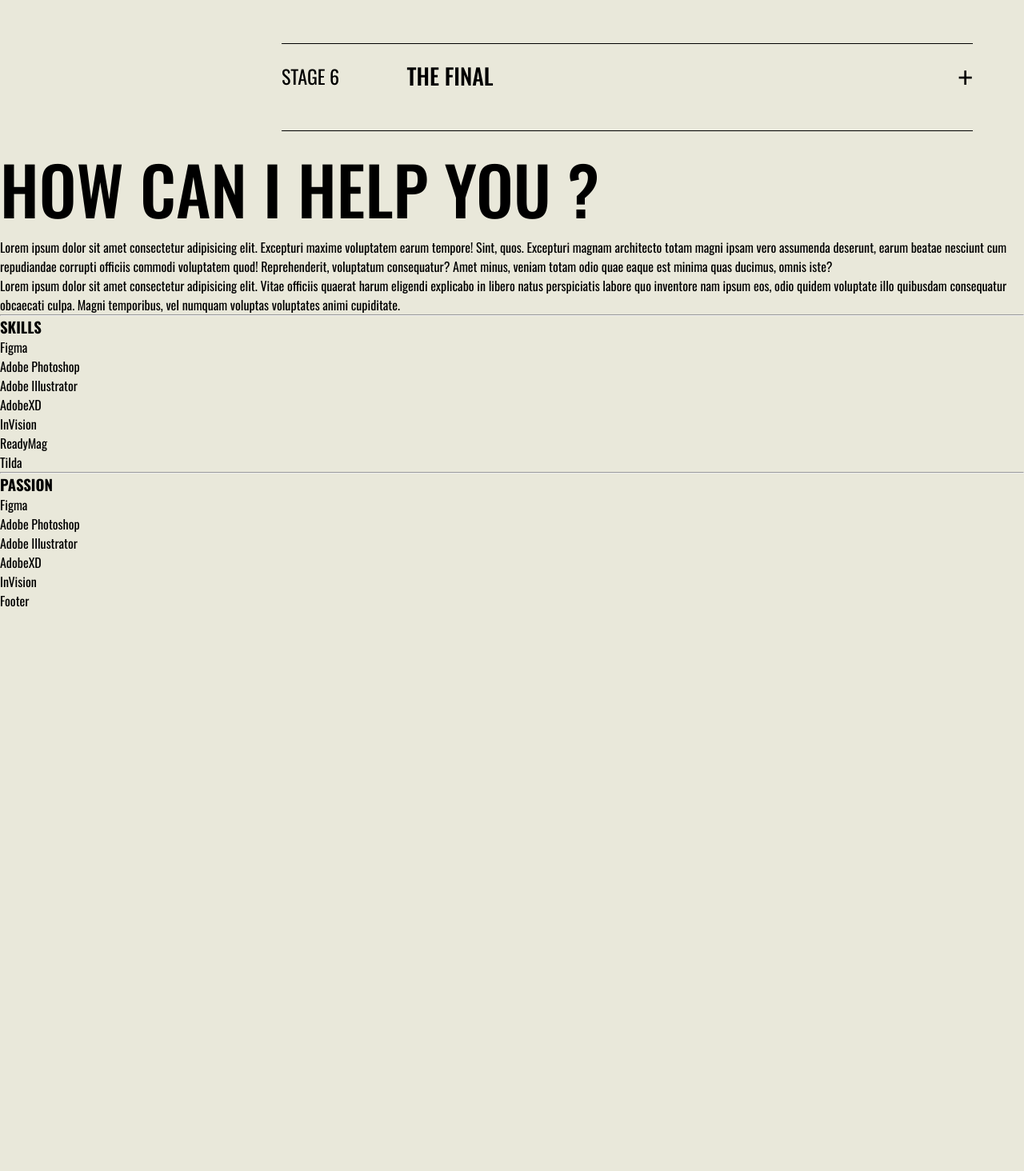
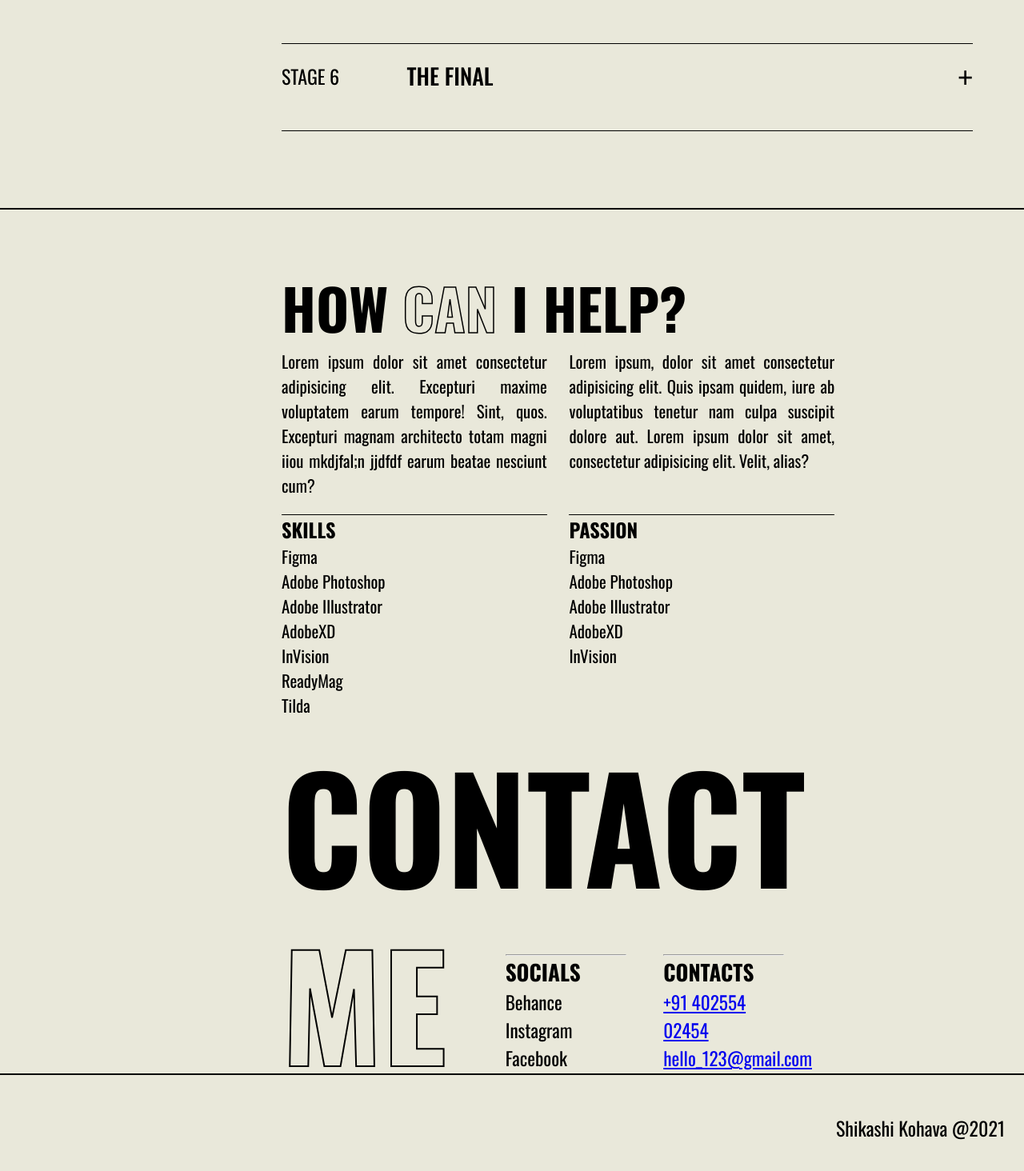
Before and after one commit to shibaram-brilliantlink/01project, a React (Vite) app: page / in a window 1280 px wide. Shown: the part 2919-4383 px from the top of the page at 80% size. Before the commit the page ends 3682 px from the top, so only its background shows below. Built offline with nearby package versions, Linux system fonts and the light colour scheme.

Commit message:
07commit Mid section complete; 08commit Bottom section complete

```diff
--- a/src/components/Bottomsection.jsx
+++ b/src/components/Bottomsection.jsx
@@ -6,29 +6,25 @@ function Bottomsection() {
     <StyledBottomSection>
       <Top>
         <Heading>
-          HOW <span>CAN</span> I HELP YOU ?
+          HOW <span>CAN</span> I HELP?
         </Heading>
         <Content>
-          <div>
+          <Para>
             <p>
               Lorem ipsum dolor sit amet consectetur adipisicing elit. Excepturi
               maxime voluptatem earum tempore! Sint, quos. Excepturi magnam
-              architecto totam magni ipsam vero assumenda deserunt, earum beatae
-              nesciunt cum repudiandae corrupti officiis commodi voluptatem
-              quod! Reprehenderit, voluptatum consequatur? Amet minus, veniam
-              totam odio quae eaque est minima quas ducimus, omnis iste?
+              architecto totam magni iiou mkdjfal;n jjdfdf earum beatae nesciunt
+              cum?
             </p>
             <p>
-              Lorem ipsum dolor sit amet consectetur adipisicing elit. Vitae
-              officiis quaerat harum eligendi explicabo in libero natus
-              perspiciatis labore quo inventore nam ipsum eos, odio quidem
-              voluptate illo quibusdam consequatur obcaecati culpa. Magni
-              temporibus, vel numquam voluptas voluptates animi cupiditate.
+              Lorem ipsum, dolor sit amet consectetur adipisicing elit. Quis
+              ipsam quidem, iure ab voluptatibus tenetur nam culpa suscipit
+              dolore aut. Lorem ipsum dolor sit amet, consectetur adipisicing
+              elit. Velit, alias?
             </p>
-          </div>
-          <div>
+          </Para>
+          <List>
             <ul>
-              <hr />
               <li>
                 <h3>SKILLS</h3>
               </li>
@@ -41,7 +37,6 @@ function Bottomsection() {
               <li>Tilda</li>
             </ul>
             <ul>
-              <hr />
               <li>
                 <h3>PASSION</h3>
               </li>
@@ -51,10 +46,32 @@ function Bottomsection() {
               <li>AdobeXD</li>
               <li>InVision</li>
             </ul>
-          </div>
+          </List>
         </Content>
       </Top>
-      <Bottom></Bottom>
+      <Bottom>
+        <Contact>CONTACT</Contact>
+        <Me>ME</Me>
+        <Contacts>
+          <ul>
+            <hr />
+            <h3>SOCIALS</h3>
+            <li>Behance</li>
+            <li>Instagram</li>
+            <li>Facebook</li>
+          </ul>
+          <ul>
+            <hr />
+            <h3>CONTACTS</h3>
+            <li>
+              <a href="tel: +9140255402454">+91 402554 02454</a>
+            </li>
+            <li>
+              <a href="mailto: hello_123@gmail.com">hello_123@gmail.com</a>
+            </li>
+          </ul>
+        </Contacts>
+      </Bottom>
     </StyledBottomSection>
   );
 }
@@ -62,14 +79,82 @@ function Bottomsection() {
 export default Bottomsection;
 
 const StyledBottomSection = styled.div`
-  margin-top: 10px;
-  `
-const Top = styled.div``
+  padding: 0 5%;
+  display: flex;
+  flex-direction: column;
+  align-items: flex-end;
+  border-top: 2px solid black;
+  margin-top: 6em;
+  /* * {
+    border: 1px solid black;
+  } */
+`;
+const Top = styled.div`
+  width: 75%;
+`;
 const Heading = styled.div`
-  font-size: 5.2rem;
-  font-weight: 500;
-`
+  margin-top: 1em;
+  font-size: 5.5vw;
+  font-weight: 800;
+  span {
+    -webkit-text-stroke-width: 1.5px;
+    -webkit-text-stroke-color: black;
+    color: transparent;
+  }
+`;
+const Content = styled.div`
+  width: 80%;
+  font-size: 1.3rem;
+`;
+const Para = styled.div`
+  display: flex;
+  justify-content: space-between;
+  padding-bottom: 1em;
+  p {
+    text-align: justify;
+    width: 48%;
+  }
+`;
+const Bottom = styled.div`
+  width: 75%;
+  display: flex;
+  flex-wrap: wrap;
 
-const Content = styled.div``
+`;
+const List = styled.div`
+  width: 100%;
+  display: flex;
+  justify-content: space-between;
+  ul {
+    list-style: none;
+    border-top: 0.5px solid black;
+    width: 48%;
+  }
+`;
+const Contact = styled.div`
+  font-size: 14vw;
+  font-weight: 700;
+  width: 100%;
+`;
+const Me = styled.div`
+  font-size: 14vw;
+  font-weight: 700;
+  -webkit-text-stroke-width: 2px;
+  -webkit-text-stroke-color: black;
+  color: transparent;
+  width: 27%;
+  line-height: 1;
 
-const Bottom = styled.div``
+`;
+const Contacts = styled.div`
+  width: 70%;
+  display: flex;
+  justify-content: flex-start;
+  ul {
+    width: 25%;
+    margin-left: 2em;
+    font-size: 1.45rem;
+    list-style: none;
+    padding-top: 1.3em;
+  }
+`;
--- a/src/components/Footer.jsx
+++ b/src/components/Footer.jsx
@@ -1,9 +1,20 @@
 import React from 'react'
+import styled from 'styled-components'
 
 function Footer() {
   return (
-    <div>Footer</div>
+    <StyledFooter>
+      Shikashi Kohava @2021
+    </StyledFooter>
   )
 }
 
 export default Footer
+
+const StyledFooter = styled.div`
+  border-top: 2px solid black;
+  text-align: right;
+  font-size: 1.5rem;
+  padding: 2em 1em 2em 0;
+
+`
```
